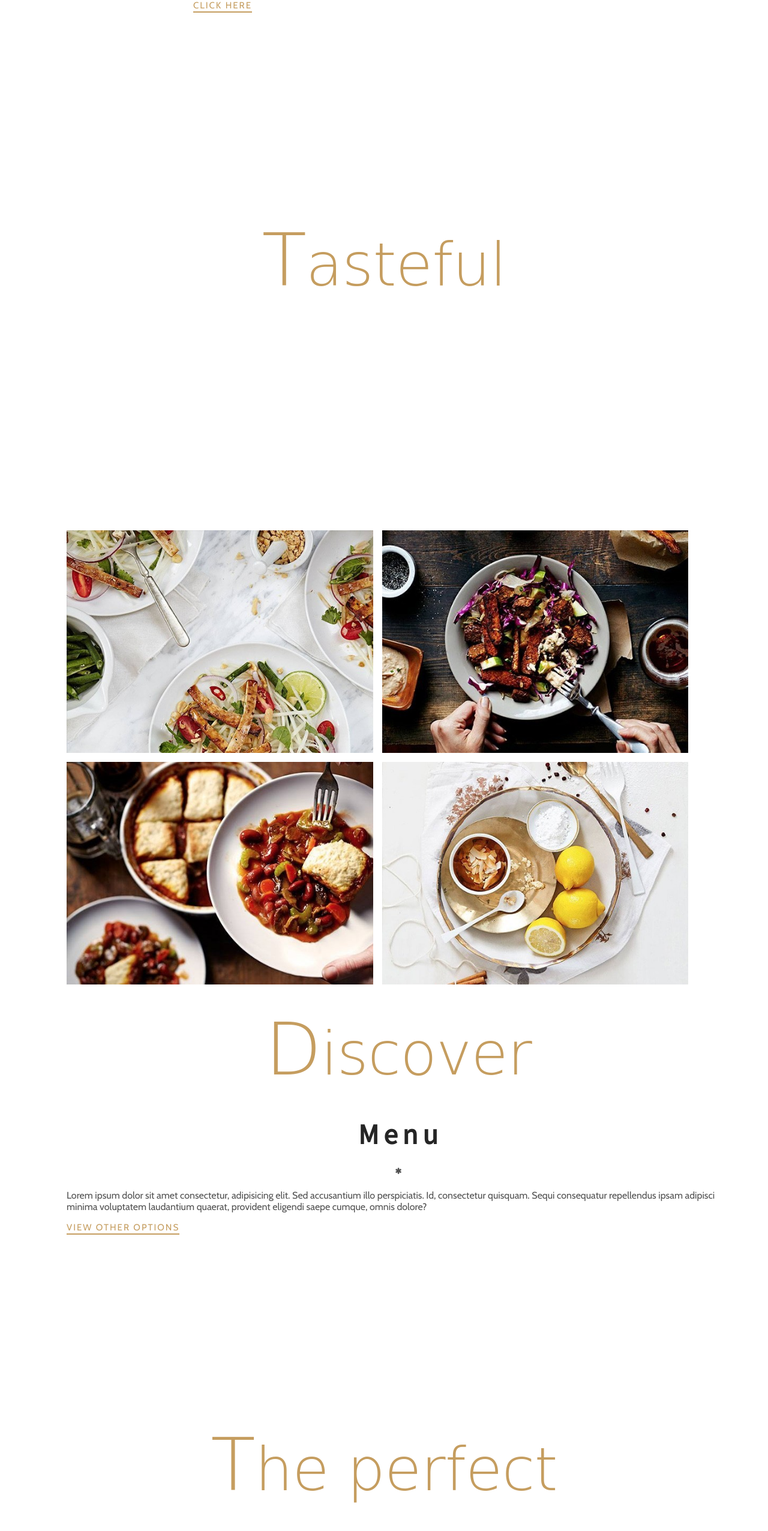
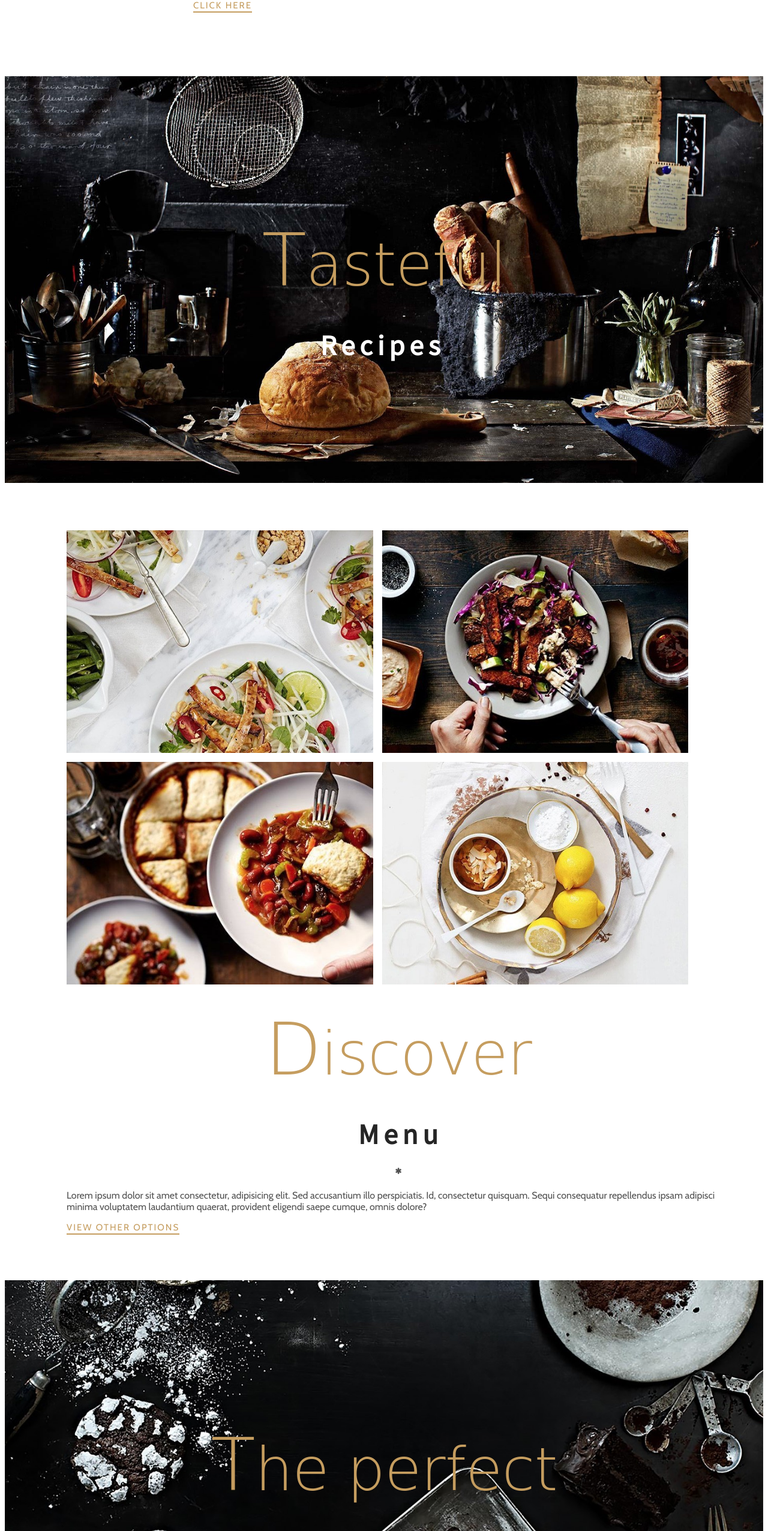
Before and after one commit to ReggieC6/MeekMeal, a plain HTML site: page index.html in a window 1280 px wide. Shown: the part 1488-4040 px from the top of the page at 60% size. Drawn offline with nearby package versions, Linux system fonts and the light colour scheme; the site is published under a folder, as on GitHub Pages, so addresses that start at the root find nothing; a web font is replaced by a local one.

Commit message:
Update style.css

```diff
--- a/style.css
+++ b/style.css
@@ -348,7 +348,7 @@ header{
 
 /* Tasteful recipes */
 .tasteful-recipes{
-    background: url(/images/tasteful-recipes.jpg) center no-repeat;
+    background: url(images/tasteful-recipes.jpg) center no-repeat;
     background-size: cover;
 }
 
@@ -373,7 +373,7 @@ header{
 
 /* The Perfect Blend */
 .perfect-blend{
-    background: url(/images/perfect-blend.jpg) center no-repeat;
+    background: url(images/perfect-blend.jpg) center no-repeat;
     background-size: cover;
 }
 
```
